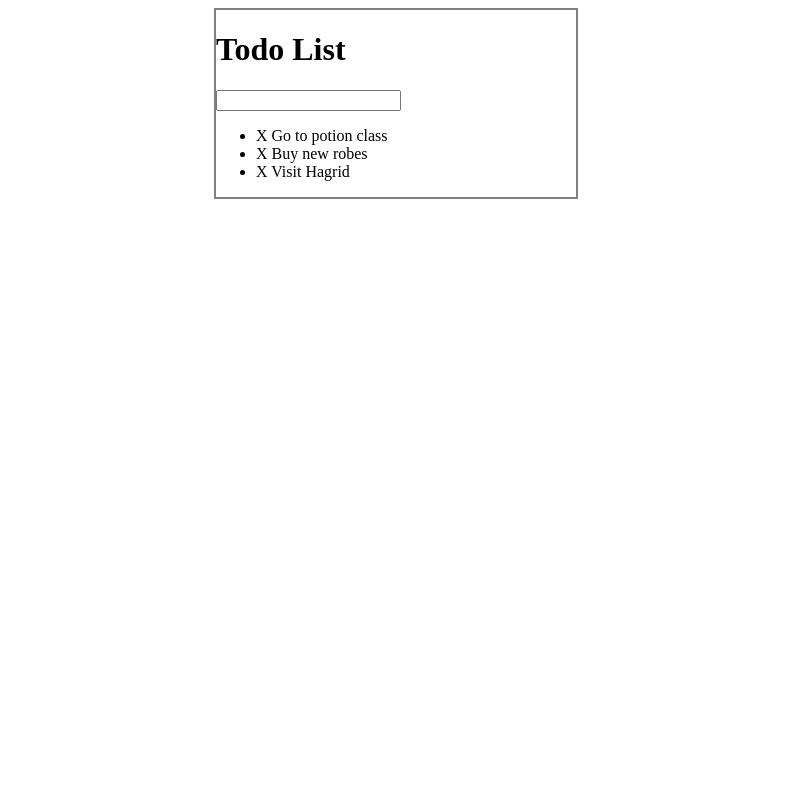
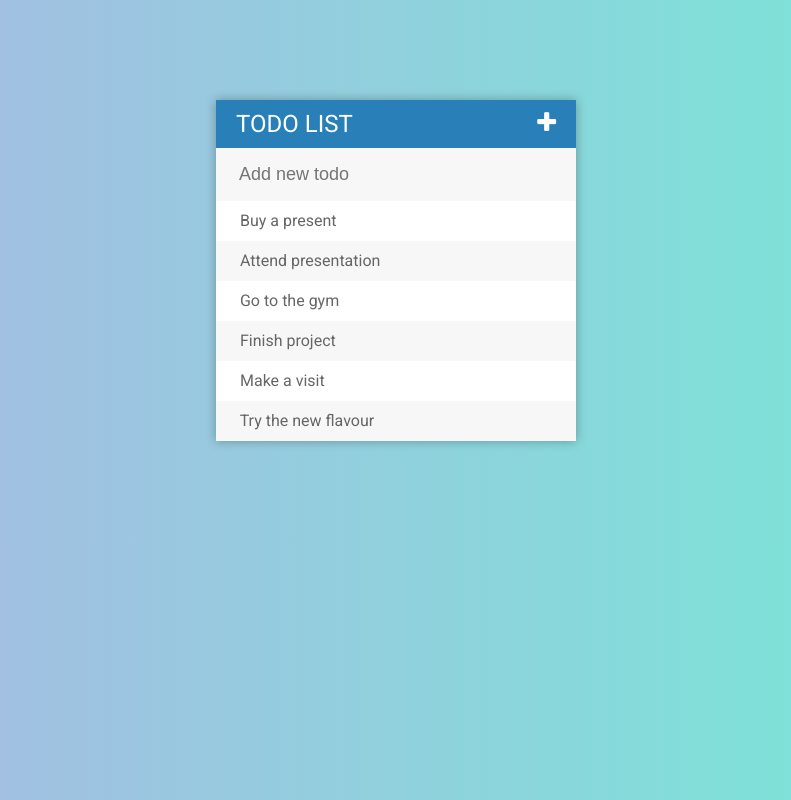
Before and after one commit to ForssisErik/TodoList, a plain HTML site: page assets/index.html in a window 1280 px wide. Shown: the whole page, without its empty margins (244-1035 px from the left). Drawn offline with Linux system fonts and the light colour scheme.

Commit message:
final commit

```diff
--- a/assets/css/todos.css
+++ b/assets/css/todos.css
@@ -1,7 +1,80 @@
+body{
+	font-family: Roboto;
+
+	background: #74ebd5;  /* fallback for old browsers */
+	background: -webkit-linear-gradient(to right, #ACB6E5, #74ebd5);  /* Chrome 10-25, Safari 5.1-6 */
+	background: linear-gradient(to right, #ACB6E5, #74ebd5); /* W3C, IE 10+/ Edge, Firefox 16+, Chrome 26+, Opera 12+, Safari 7+ */
+
+}
+
+h1{
+	background: #2980b9;
+	color: white;
+	margin: 0;
+	padding: 10px 20px;
+	text-transform: uppercase;
+	font-size: 24px;
+	font-weight: normal;
+}
+
+span{
+	background: #e74c3c;
+	height: 40px;
+	margin-right: 20px;
+	text-align: center;
+	color: white;
+	width: 0;
+	display: inline-block;
+	transition: 0.2s linear;
+	opacity: 0;
+}
+
+ul{
+	list-style: none;
+	margin: 0;
+	padding: 0;
+}
+
+li{
+	background: #fff;
+	height: 40px;
+	line-height: 40px;
+	color: #666;
+}
+
+li:nth-child(2n){
+	background: #f7f7f7;
+}
+
+li:hover span{
+	opacity: 1.0;
+	width: 40px;
+}
+
+.fa-plus{
+	float: right;
+}
+
+input{
+	font-size: 18px;
+	background-color:  #f7f7f7;
+	width:  100%;
+	padding: 13px 13px 13px 20px;
+	box-sizing: border-box;
+	color: #2980b9;
+	border: 3px solid rgba(0, 0, 0, 0);
+}
+
+input:focus{
+	background: #fff;
+	border: 3px solid #2980b9;
+}
+
 #container{
-	border: 2px solid gray;
 	width: 360px;
-	margin: 0 auto;
+	background: #f7f7f7;
+	margin: 100px auto;
+	box-shadow: 0 0 10px rgba(0, 0, 0, 0.3);
 }
 
 .completed{
--- a/assets/index.html
+++ b/assets/index.html
@@ -4,17 +4,22 @@
 	<meta charset="utf-8"/>
 	<title>Todo List</title>
 	<link rel="stylesheet" type="text/css" href="css/todos.css">
+	<link href="https://fonts.googleapis.com/css?family=Roboto:400,500,700" rel="stylesheet">
+	<link rel="stylesheet" type="text/css" href="https://maxcdn.bootstrapcdn.com/font-awesome/4.7.0/css/font-awesome.min.css">
 	<script type="text/javascript" src="js/lib/jquery-3.3.1.min.js"></script>
 </head>
 <body>
 
 	<div id="container">
-		<h1>Todo List</h1>
-		<input type="text" name="">
+		<h1>Todo List <i class="fa fa-plus	"></i></h1>
+		<input type="text" placeholder="Add new todo">
 		<ul>
-			<li><span>X</span> Go to potion class</li>
-			<li><span>X</span> Buy new robes</li>
-			<li><span>X</span> Visit Hagrid</li>
+			<li><span><i class="fa fa-trash"></i></span> Buy a present</li>
+			<li><span><i class="fa fa-trash"></i></span> Attend presentation</li>
+			<li><span><i class="fa fa-trash"></i></span> Go to the gym</li>
+			<li><span><i class="fa fa-trash"></i></span> Finish project</li>
+			<li><span><i class="fa fa-trash"></i></span> Make a visit</li>
+			<li><span><i class="fa fa-trash"></i></span> Try the new flavour</li>
 		</ul>
 	</div>
 
--- a/assets/js/todos.js
+++ b/assets/js/todos.js
@@ -16,6 +16,10 @@ $("input[type='text']").keypress(function(e){
 	if(e.which === 13){
 		var todoText = $(this).val();
 		$(this).val("");
-		$("ul").append("<li>" + "<span>X</span> " + todoText +"</li>");
+		$("ul").append("<li>" + "<span><i class='fa fa-trash'></i></span> " + todoText +"</li>");
 	}
 });
+
+$(".fa-plus").click(function(){
+	$("input[type=text]").fadeToggle();
+});
```
